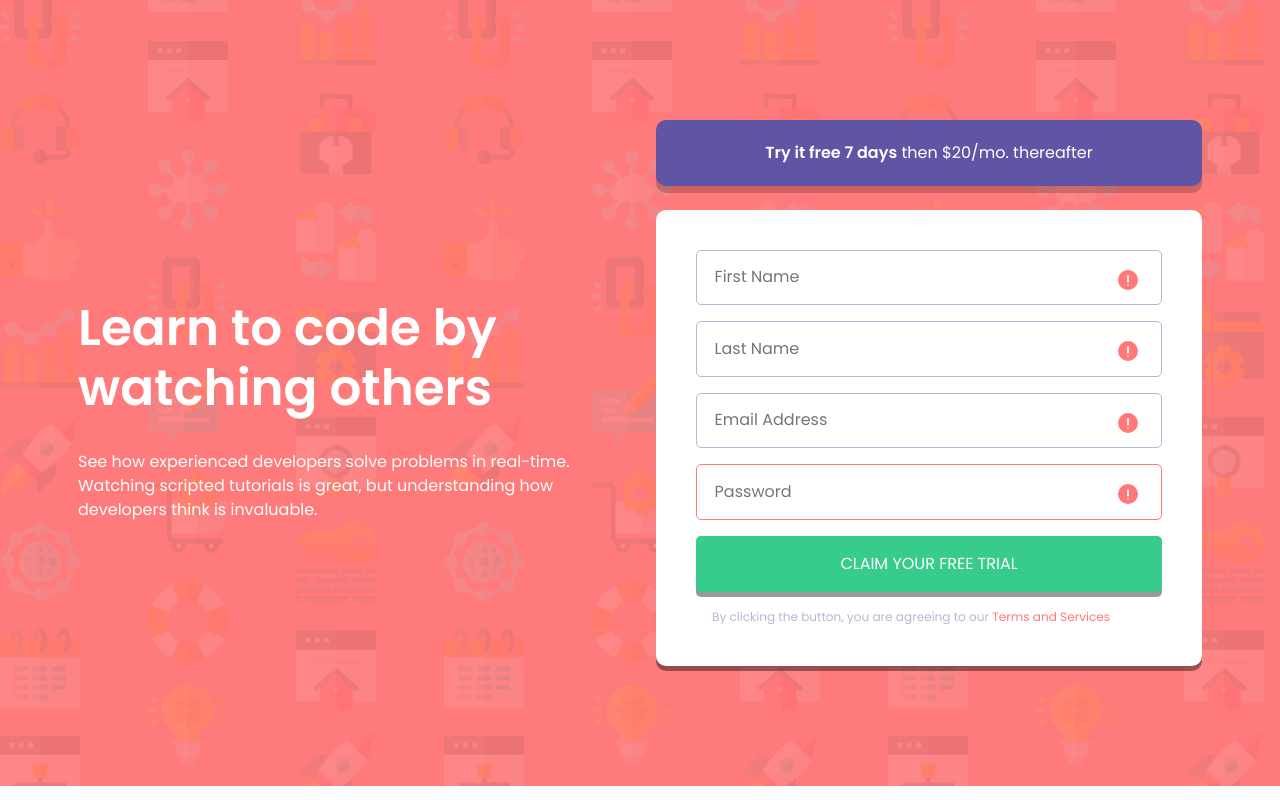
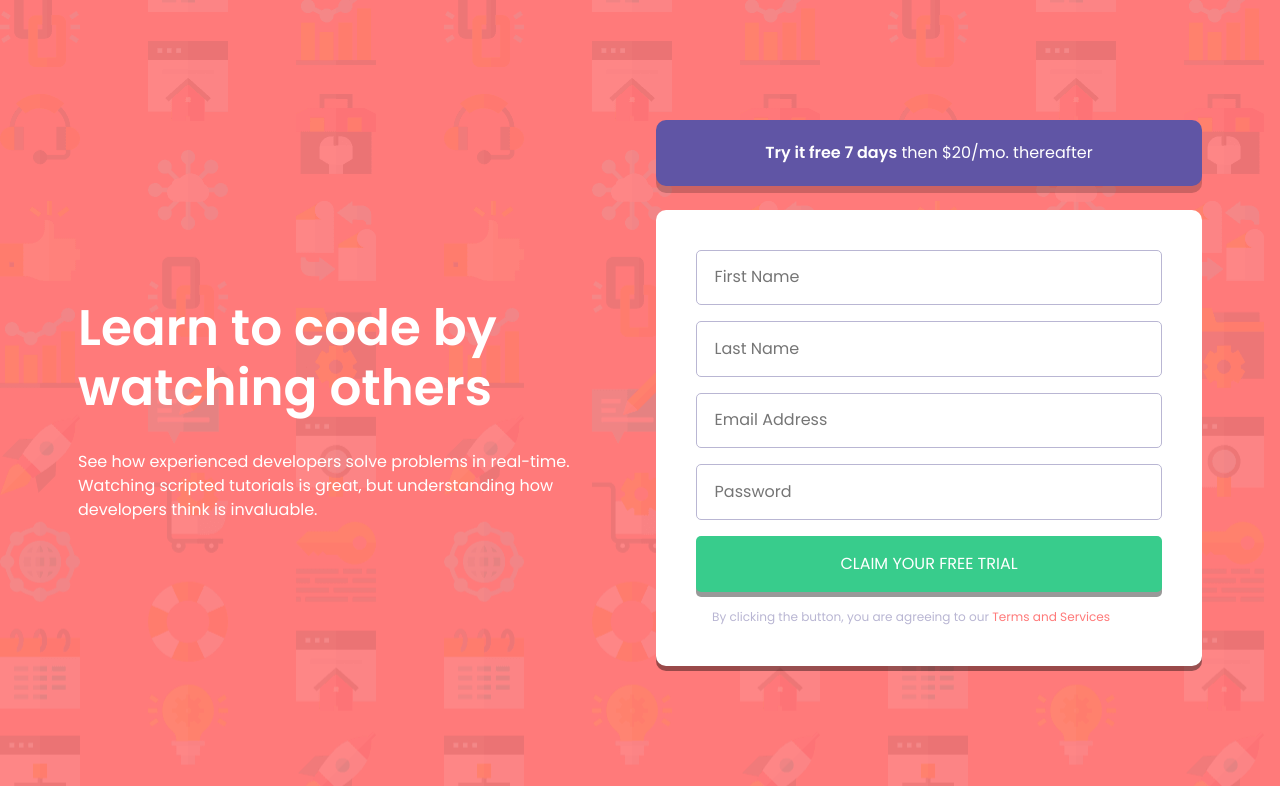
Before and after one commit to TaguaraDigital/fm-intro-component, a website: page src/html/index.html in a window 1280 px wide. Drawn offline with nearby package versions, Linux system fonts and the light colour scheme; files that its build step writes are made by us from their sources; files whose address does not match are found by name.

Commit message:
active mode

```diff
--- a/src/html/index.html
+++ b/src/html/index.html
@@ -26,26 +26,26 @@
 
         <div class="form__group">
           <input type="text" id="fname" name="fname" placeholder="First Name">
-          <img class="icon-error" src="./assets/images/icon-error.svg" alt="icon-error">
+          <img class="icon-error hidden" src="./assets/images/icon-error.svg" alt="icon-error">
           <p class="small hidden">First Name cannot be empty</p>
         </div>
 
         <div class="form__group">
           <input type="text" id="lname" name="lname" placeholder="Last Name">
-          <img class="icon-error" src="./assets/images/icon-error.svg" alt="icon-error">
+          <img class="icon-error hidden" src="./assets/images/icon-error.svg" alt="icon-error">
           <p class="small hidden">Last Name cannot be empty</p>
         </div>
 
         <div class="form__group">
           <input type="email" id="email" name="email" placeholder="Email Address">
-          <img class="icon-error" src="./assets/images/icon-error.svg" alt="icon-error">
+          <img class="icon-error hidden" src="./assets/images/icon-error.svg" alt="icon-error">
           <p class="small hidden">Looks like this is not an email</p>
 
         </div>
 
         <div class="form__group">
-          <input class="error"type="password" id="password" name="password" placeholder="Password">
-          <img class="icon-error" src="./assets/images/icon-error.svg" alt="icon-error">
+          <input type="password" id="password" name="password" placeholder="Password">
+          <img class="icon-error  hidden" src="./assets/images/icon-error.svg" alt="icon-error">
           <p class="small hidden">Password cannot be empty</p>
         </div>
 
```
Also changed, not shown: docs/index.html (+1 -1 lines).
